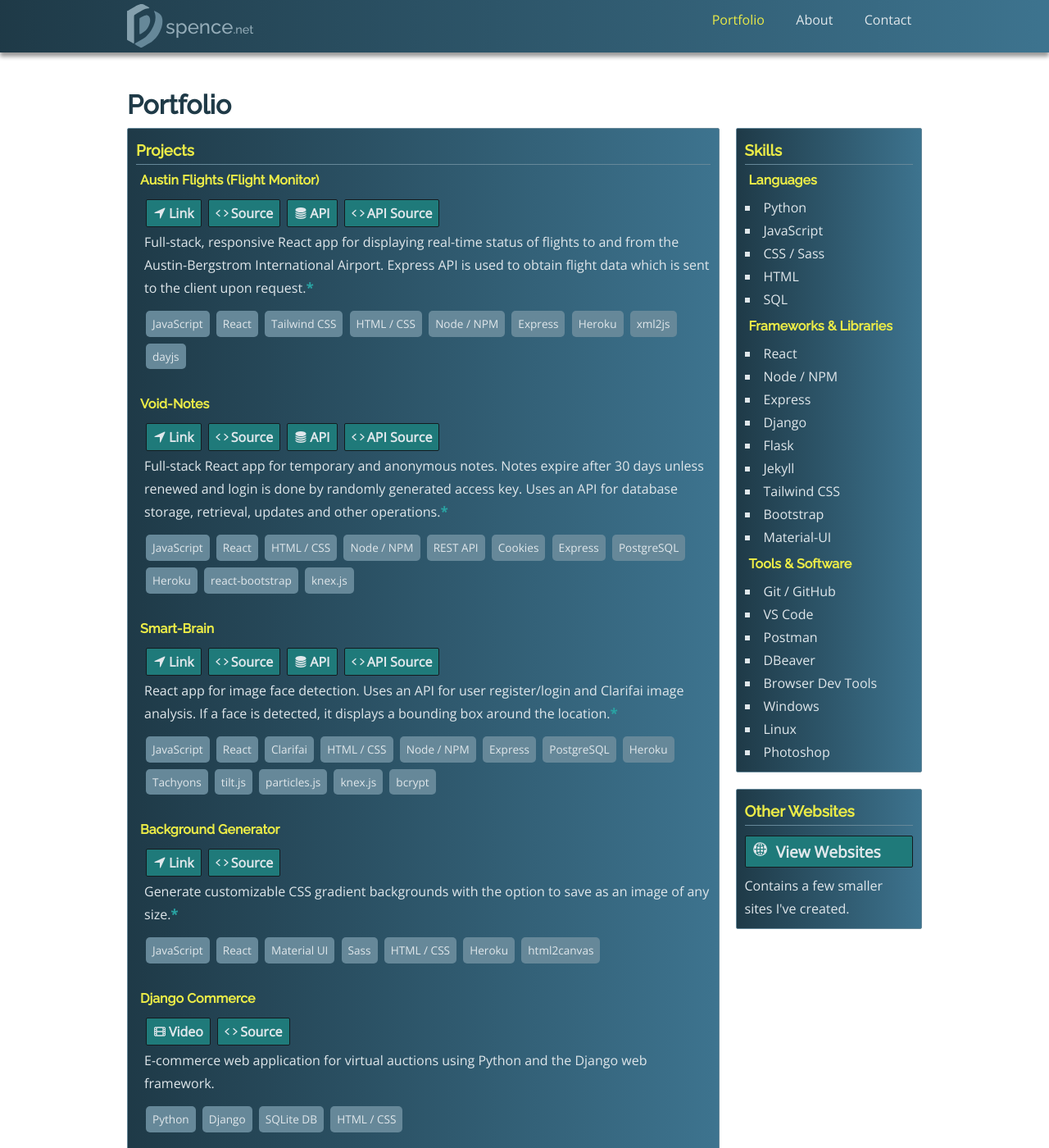
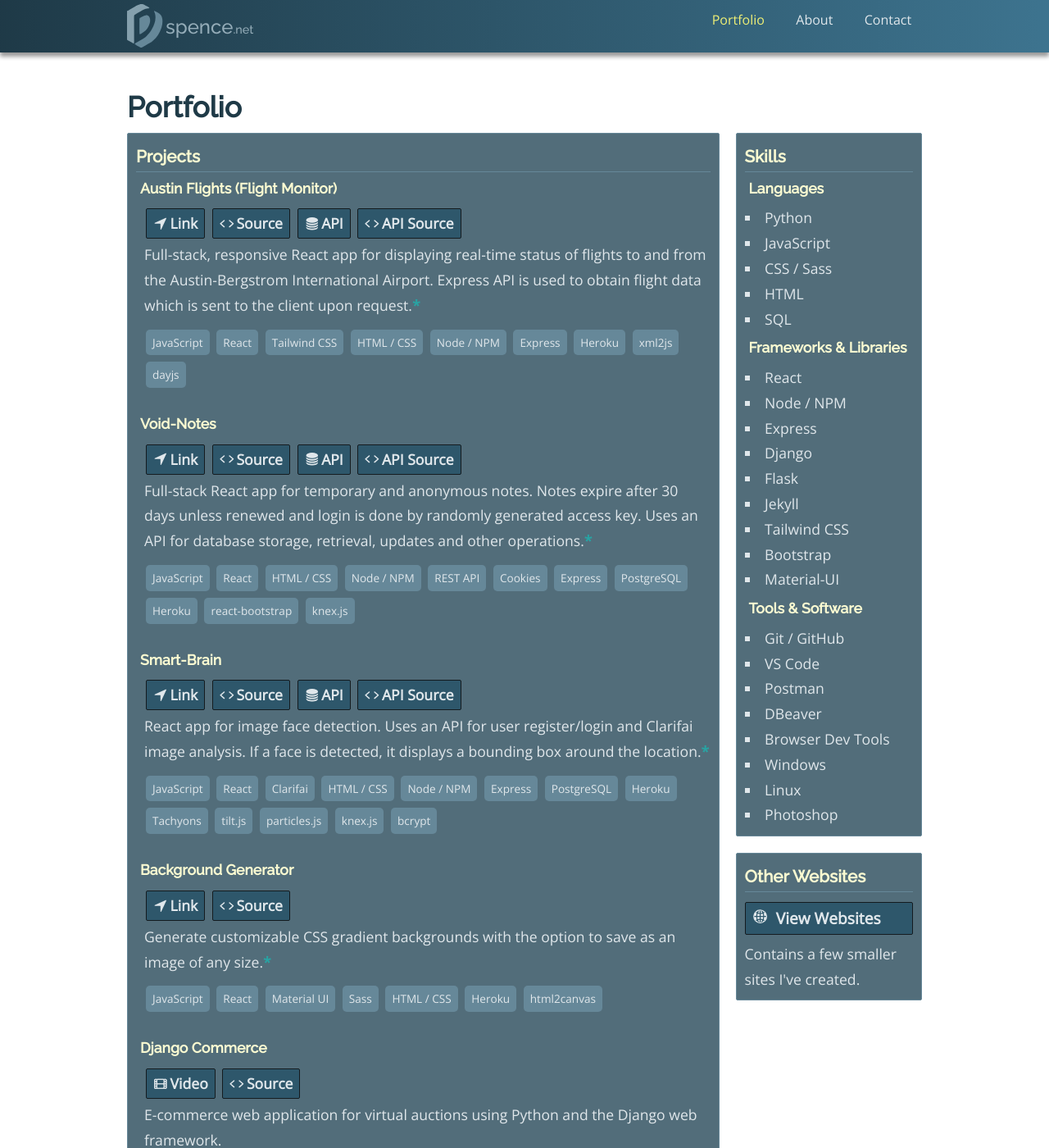
Before and after one commit to daspe/d-spence.github.io, a Jekyll site: the page built from _pages/portfolio.html, in a window 1280 px wide and 1400 px high. Shown: the whole window at 82% size. Built offline with Jekyll 4.4.1, drawn with Linux system fonts in a browser that asks for light colours; some web fonts are replaced.

```diff
--- a/_pages/index.html
+++ b/_pages/index.html
@@ -35,5 +35,6 @@ permalink: /
     <!-- <li><a href="/blog">Blog</a> where I share some thoughts and discoveries.</li> -->
     <li><a href="/about">About</a> to learn a little more about me.</li>
     <li><a href="/contact">Contact</a> if you'd like to get in touch.</li>
+    <li><a href="/websites">Websites</a> to see some smaller sites I've made.</li>
   </ul>
 </div>
--- a/_sass/components/container.scss
+++ b/_sass/components/container.scss
@@ -6,19 +6,25 @@
 
 .fancy-container {
     padding: 10px;
-    background: $grad-color;
+    background: darken($primary-mid, 10%);
     border: 1px solid $primary-mid;
     border-radius: 2px;
     color: $primary-light;
     transition: 0.2s;
 
     h3, h4 {
-        color: lighten($highlight-color, 0%);
+        color: lighten($highlight-color, 20%);
+        transition: 0.2s;
     }
 
     &:hover {
+        background: lighten($primary-color, 20%);
         box-shadow: -5px 5px 0px $primary-mid;
         transform: translate(5px, -5px);
+
+        h3, h4 {
+            color: $highlight-color;
+        }
     }
 }
 
--- a/_sass/general/config.scss
+++ b/_sass/general/config.scss
@@ -4,12 +4,12 @@ $primary-light: hsl(200, 20%, 90%);
 $primary-mid: hsl(200, 20%, 50%);
 $primary-color: hsl(200, 40%, 20%);
 $secondary-color: hsl(180, 60%, 40%);
-$highlight-color: hsl(60, 80%, 60%);
+$highlight-color: hsl(60, 80%, 70%);
 
 // Spacing
 $navbar-height: 64px;
 
 // Gradients
 $grad-dark: linear-gradient(90deg, $primary-dark, lighten($primary-dark, 20%));
-$grad-light: linear-gradient(90deg,$primary-light, darken($primary-light, 20%));
+$grad-light: linear-gradient(90deg, darken($primary-mid, 10%), $primary-mid);
 $grad-color: linear-gradient(90deg, $primary-color, lighten($primary-color, 20%));
--- a/_sass/general/general.scss
+++ b/_sass/general/general.scss
@@ -50,15 +50,15 @@ ul, ol {
     margin: 4px 2px;
     padding: 2px 8px;
     color: $primary-light;
-    background-color: darken($secondary-color, 10%);
+    background-color: lighten($primary-color, 10%);
     border: 1px solid $primary-dark;
     border-radius: 2px;
     transition: 0.2s;
 
     &:hover {
         color: $primary-light;
-        background-color: $secondary-color;
-        box-shadow: -3px 3px 0px $primary-mid;
+        background-color: lighten($primary-color, 25%);
+        box-shadow: -3px 3px 0px darken($primary-mid, 25%);
         transform: translate(3px, -3px);
     }
 
@@ -83,7 +83,7 @@ ul, ol {
     main {
         width: 100%;
         margin: 100px auto;
-        font-size: 1.0rem;
+        font-size: 1.1rem;
         line-height: 1.75;
     }
 }
--- a/assets/scripts/default.js
+++ b/assets/scripts/default.js
@@ -34,11 +34,12 @@ navbarMenu.addEventListener('click', closeMobileNavbar);
 
 // Random Quote Script
 const quotes = [
-    '"When you do things right, people won\'t be sure you\'ve done anything at all."',
-    '"When we speak without jargon, it frees us from hiding behind knowledge we don’t have."\n ―Richard Feynman',
-    '"Never trust a computer you can\'t throw out a window."\n ―Steve Wozniak',
-    '"Most good programmers do programming not because they expect to get paid or get adulation by the public, but because it is fun to program."\n ―Linus Torvalds',
-    '"If you can\'t explain it simply, you don\'t understand it well enough." ―Albert Einstein',
+    '"When we speak without jargon, it frees us from hiding behind knowledge we don’t have."', // ―Richard Feynman
+    '"No amount of anxiety makes any difference to anything that is going to happen."', // ―Alan Watts
+    '"Most good programmers do programming not because they expect to get paid or get adulation by the public, but because it is fun to program."', // ―Linus Torvalds
+    '"If you can\'t explain it simply, you don\'t understand it well enough."', // ―Albert Einstein
+    '"When you do things right, people won\'t be sure you\'ve done anything at all."', // ―God in Futurama
+    '"Never trust a computer you can\'t throw out a window."', // ―Steve Wozniak
 ];
 
 const welcomeQuote = document.querySelector('#welcome-quote');
```
